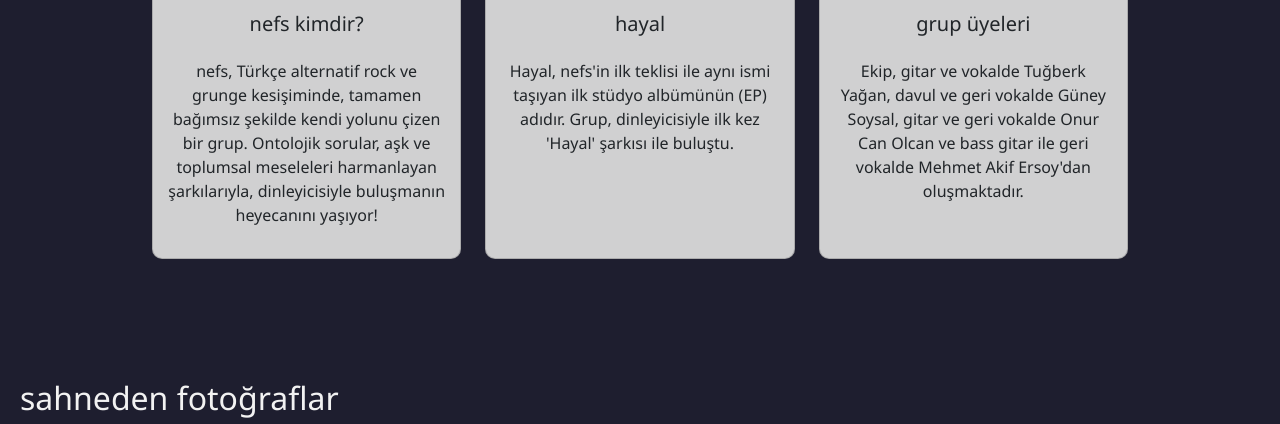
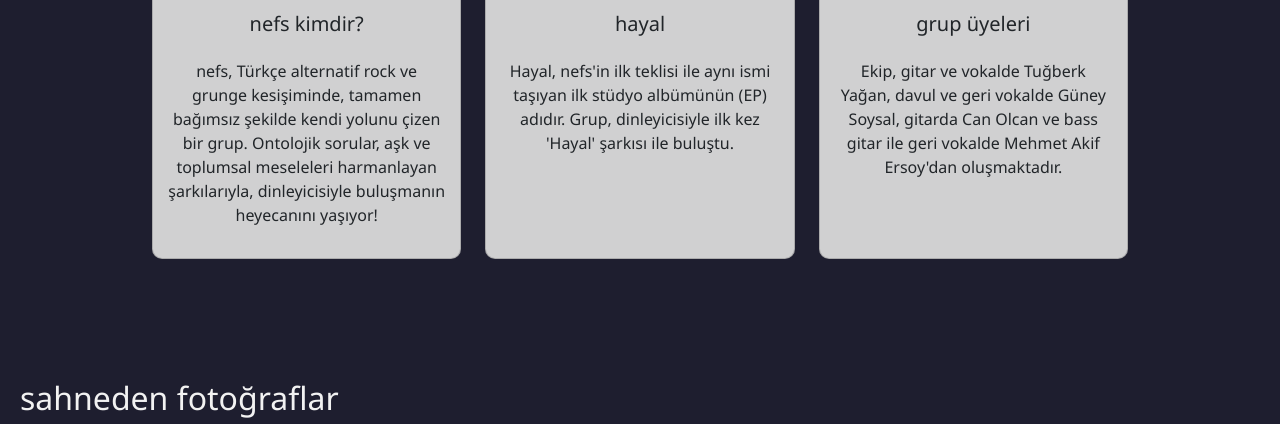
Before and after one commit to tugberkyagan/nefs, a plain HTML site: page index.html in a window 1280 px wide. Shown: the part 1100-1524 px from the top of the page. Drawn offline with nearby package versions, Linux system fonts and the light colour scheme.

Commit message:
Updatin Can's name and responsibility

```diff
--- a/index.html
+++ b/index.html
@@ -183,7 +183,7 @@
         <div class="card text-center w-100">
           <img src="./img/other/band-2.jpg" alt="Short Info-3" />
           <h5>grup üyeleri</h5>
-          <p>Ekip, gitar ve vokalde Tuğberk Yağan, davul ve geri vokalde Güney Soysal, gitar ve geri vokalde Onur Can Olcan ve bass gitar ile geri vokalde Mehmet Akif Ersoy'dan oluşmaktadır.</p>
+          <p>Ekip, gitar ve vokalde Tuğberk Yağan, davul ve geri vokalde Güney Soysal, gitarda Can Olcan ve bass gitar ile geri vokalde Mehmet Akif Ersoy'dan oluşmaktadır.</p>
         </div>
       </div>
     </div>
```
